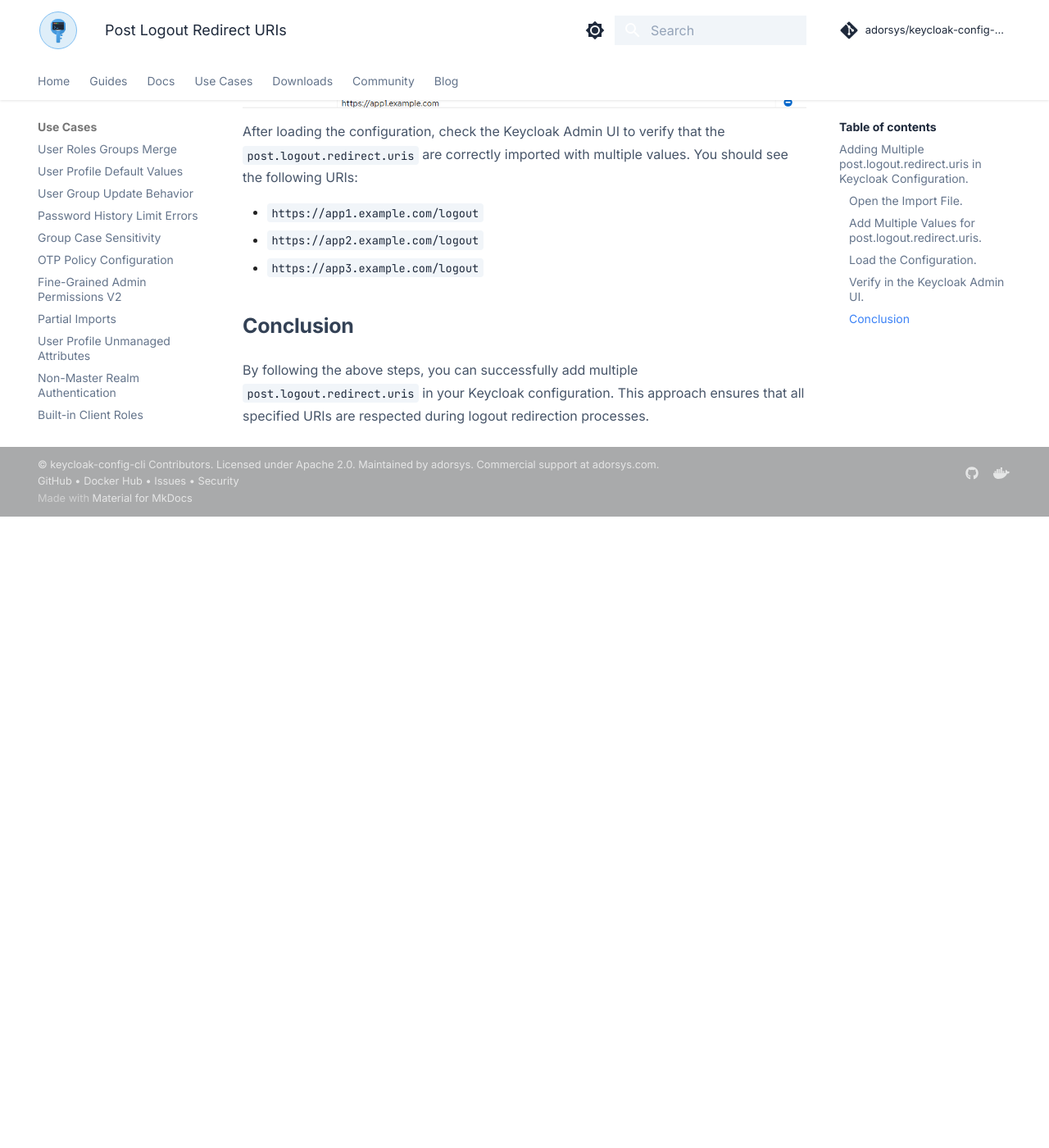
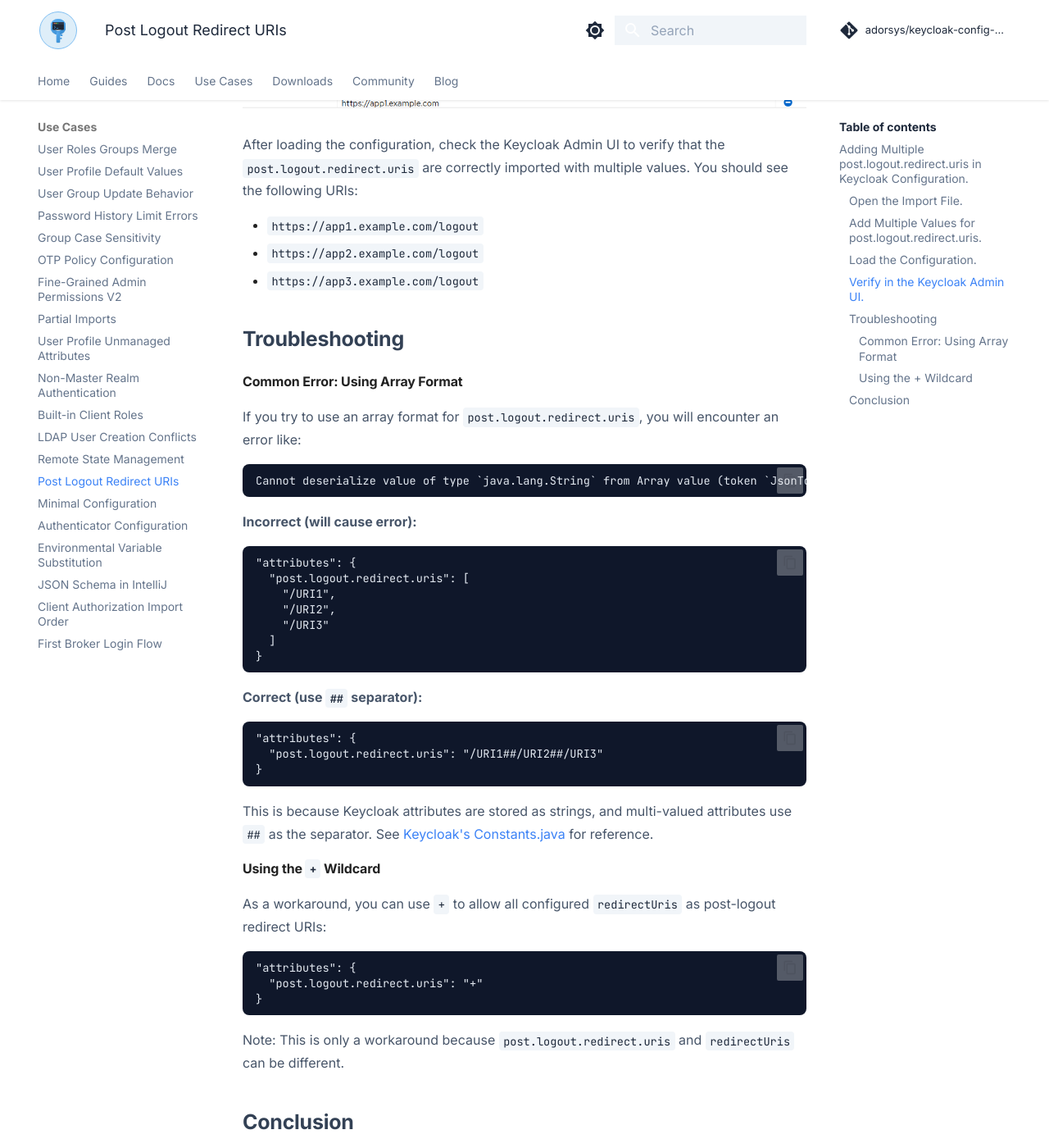
Before and after one commit to adorsys/keycloak-config-cli, an MkDocs documentation site: the page built from docs/config/adding-multiple-post-logout-redirect-uris.md, in a window 1280 px wide and 1400 px high, scrolled down 2374 px. Shown: the whole window at 82% size. Built offline with MkDocs 1.6.1 and Material for MkDocs 9.7.7, drawn with Linux system fonts in a browser that asks for light colours; comment, search, counter and statistics services are not loaded; before the commit the page ends 3004 px from its top, so only the background shows below that; some of the changed text lies outside the part shown.

Commit message:
Fix typo and improve post-logout-redirect-uris docs

````diff
--- a/docs/config/addind-multiple-post-logout-redirect-uris.md
+++ b/docs/config/adding-multiple-post-logout-redirect-uris.md
@@ -9,17 +9,18 @@
 
 ### Add Multiple Values for `post.logout.redirect.uris`.
 
-In the attributes section where you want to add multiple `post.logout.redirect.uris`, ensure that you use the `##` separators. Here’s an example configuration:
+In the attributes section where you want to add multiple `post.logout.redirect.uris`, ensure that you use the `##` separators. Here's an example configuration:
 
 Here is the syntax:
 
 ```json
 "attributes": {
-"post.logout.redirect.uris": "https://app1.example.com/logout##https://app2.example.com/logout##https://app3.example.com/logout"
+  "post.logout.redirect.uris": "https://app1.example.com/logout##https://app2.example.com/logout##https://app3.example.com/logout"
 },
 ```
 
-This is a simple json example that can be used to see how it works.
+This is a simple JSON example that can be used to see how it works:
+
 ```json
 {
   "realm": "your-realm",
@@ -62,12 +63,57 @@
 ### Verify in the Keycloak Admin UI.
 
 ![output](../static/images/multiple-logout-post-redirect-uris.png)
+
 After loading the configuration, check the Keycloak Admin UI to verify that the `post.logout.redirect.uris` are correctly imported with multiple values. You should see the following URIs:
 
 - `https://app1.example.com/logout`
 - `https://app2.example.com/logout`
 - `https://app3.example.com/logout`
 
+### Troubleshooting
+
+#### Common Error: Using Array Format
+
+If you try to use an array format for `post.logout.redirect.uris`, you will encounter an error like:
+
+```
+Cannot deserialize value of type `java.lang.String` from Array value (token `JsonToken.START_ARRAY`)
+```
+
+**Incorrect (will cause error):**
+
+```json
+"attributes": {
+  "post.logout.redirect.uris": [
+    "/URI1",
+    "/URI2",
+    "/URI3"
+  ]
+}
+```
+
+**Correct (use `##` separator):**
+
+```json
+"attributes": {
+  "post.logout.redirect.uris": "/URI1##/URI2##/URI3"
+}
+```
+
+This is because Keycloak attributes are stored as strings, and multi-valued attributes use `##` as the separator. See [Keycloak's Constants.java](https://github.com/keycloak/keycloak/blob/main/server-spi-private/src/main/java/org/keycloak/models/Constants.java) for reference.
+
+#### Using the `+` Wildcard
+
+As a workaround, you can use `+` to allow all configured `redirectUris` as post-logout redirect URIs:
+
+```json
+"attributes": {
+  "post.logout.redirect.uris": "+"
+}
+```
+
+Note: This is only a workaround because `post.logout.redirect.uris` and `redirectUris` can be different.
+
 ### Conclusion
 
 By following the above steps, you can successfully add multiple `post.logout.redirect.uris` in your Keycloak configuration. This approach ensures that all specified URIs are respected during logout redirection processes.
--- a/mkdocs.yml
+++ b/mkdocs.yml
@@ -84,7 +84,7 @@
           - OTP Policy Configuration: config/otp-policy-configuration.md
           - Partial Imports: config/partial-imports.md
           - Password History Limit Errors: config/password-history-limit-errors.md
-          - Post Logout Redirect URIs: config/addind-multiple-post-logout-redirect-uris.md
+          - Post Logout Redirect URIs: config/adding-multiple-post-logout-redirect-uris.md
           - Remote State Management: config/remote-state-management.md
           - User Credential Update Errors: config/user-credential-update-errors.md
           - User Group Update Behavior: config/user-group-update-behavior.md
@@ -129,7 +129,7 @@
       - Managing Built-in Client Roles: config/built-in-client-roles.md
       - LDAP User Creation Conflicts: config/ldap-user-creation-conflicts.md
       - Remote State Management: config/remote-state-management.md
-      - Adding Multiple post.logout.redirect.uris: config/addind-multiple-post-logout-redirect-uris.md
+      - Adding Multiple post.logout.redirect.uris: config/adding-multiple-post-logout-redirect-uris.md
       - Minimal Configurations From exported JSON: config/minimal-configuration.md
       - Authenticator configuration: config/Authenticator-Configuration.md
       - Environment Variable Substitution for JSON Arrays: config/environmental-variable-substitution-for-json-array.md
````
